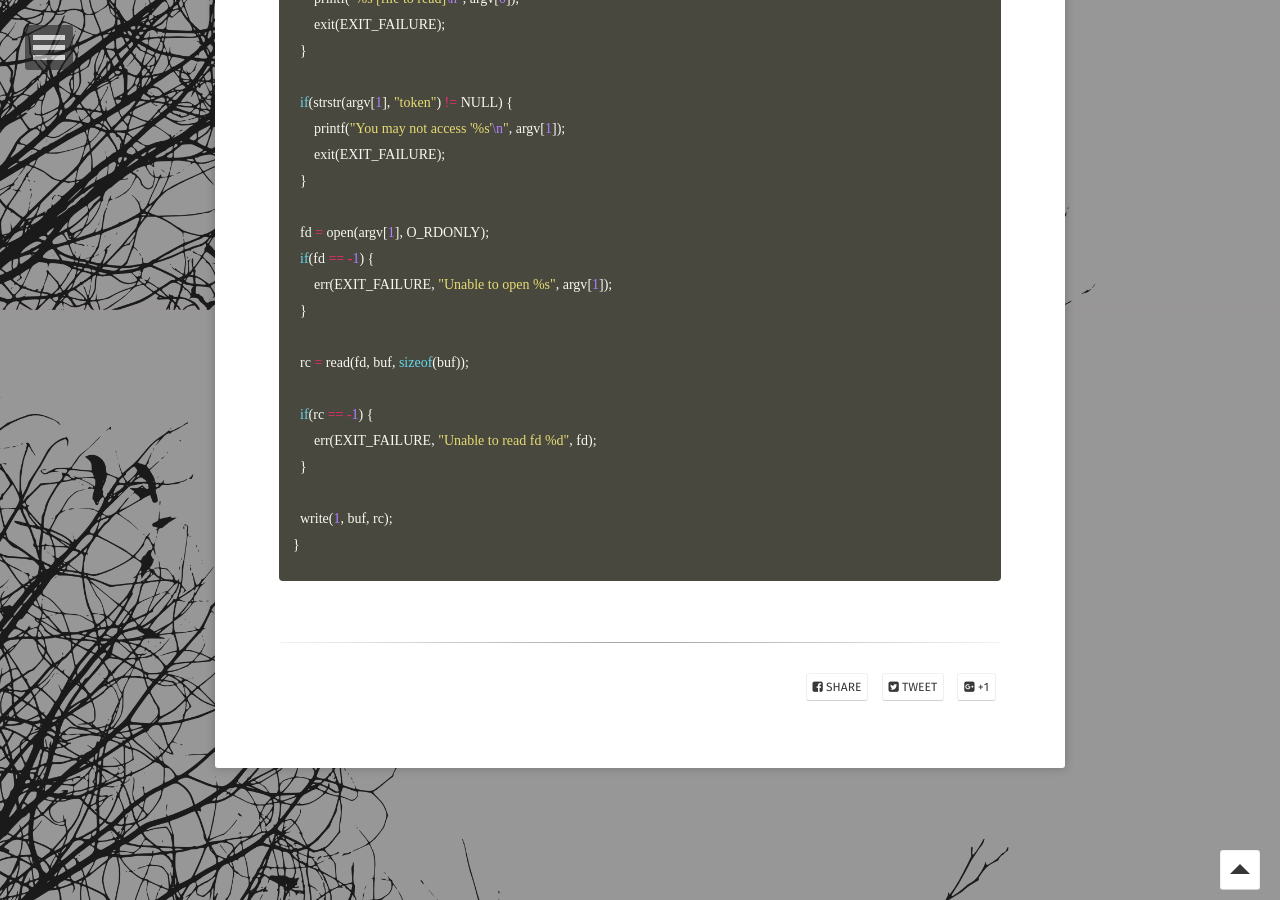
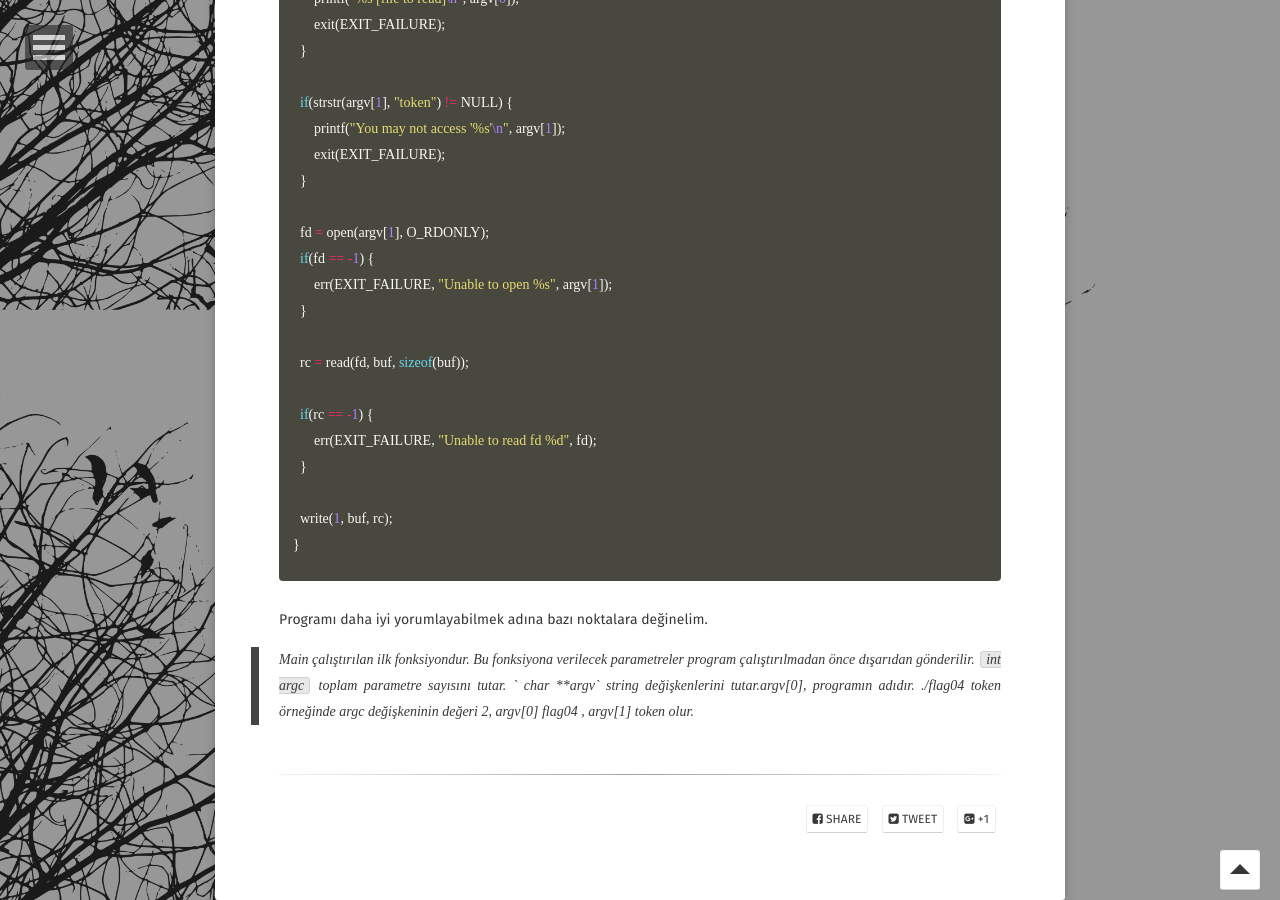
Before and after one commit to burcudemiralp/burcudemiralp.github.io, a Jekyll site: the page built from _posts/2018-02-23-nebula-writeup.md, in a window 1280 px wide and 900 px high, scrolled down 5990 px. Built offline with Jekyll 4.4.1, drawn with Linux system fonts in a browser that asks for light colours; some web fonts are replaced.

Commit message:
Update 2018-02-23-nebula-writeup.md

```diff
--- a/_posts/2018-02-23-nebula-writeup.md
+++ b/_posts/2018-02-23-nebula-writeup.md
@@ -228,3 +228,8 @@ int main(int argc, char **argv, char **envp)
 }
 {% endraw %}
 {% endhighlight %}
+Programı daha iyi yorumlayabilmek adına bazı noktalara değinelim.
+> Main çalıştırılan ilk fonksiyondur. Bu fonksiyona verilecek parametreler program çalıştırılmadan önce dışarıdan gönderilir.
+`int argc` toplam parametre sayısını tutar.
+` char **argv` string değişkenlerini tutar.argv[0], programın adıdır.
+./flag04 token örneğinde argc değişkeninin değeri 2, argv[0] flag04 , argv[1] token olur.
```
